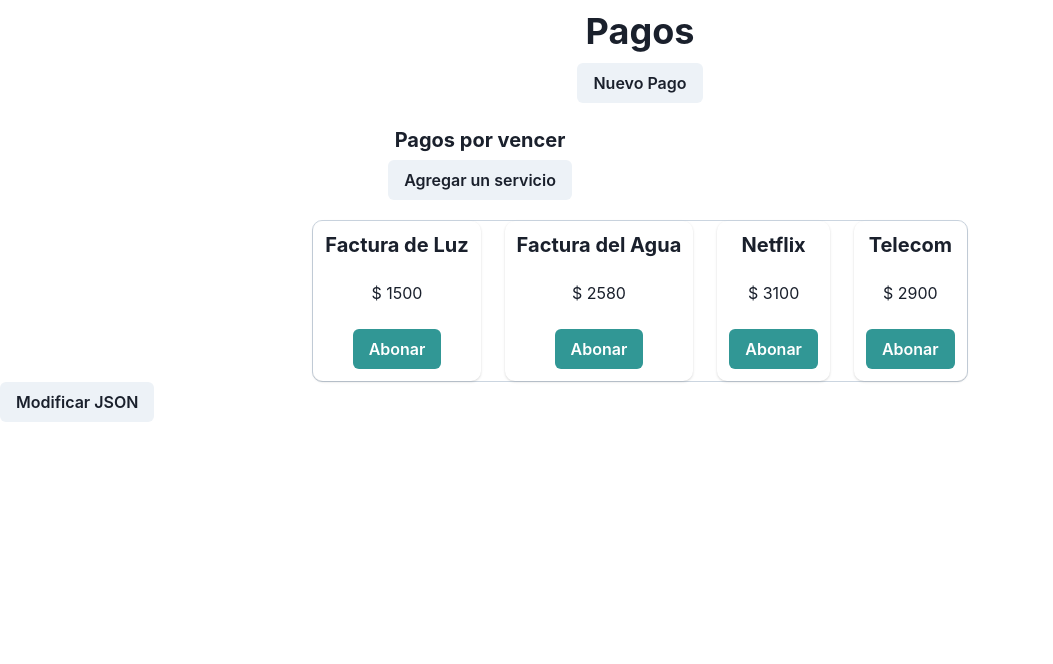
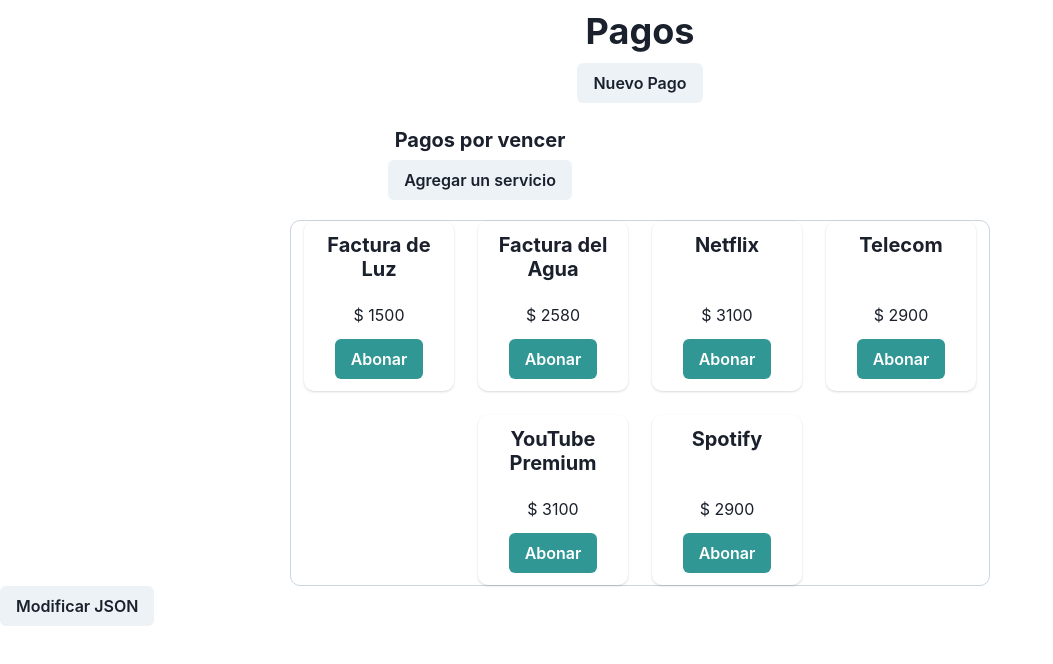
Before and after one commit to AldoOmarAndres/3erSprint, a Next.js app in the folder pillarbank/: page /1/pagos in a window 1280 px wide. Shown: the top 664 px of the page, without its empty margins (0-1053 px from the left). Built offline with nearby package versions, Linux system fonts and the light colour scheme.

Commit message:
Agregado rerender de las paginas(ahora solo en pagos.jsx)

```diff
--- a/pillarbank/public/serviciosUser.json
+++ b/pillarbank/public/serviciosUser.json
@@ -2,64 +2,42 @@
   {
     "idU": "1",
     "servicios": [
-      {
-        "name": "Factura de Luz",
-        "price": 1500
-      },
-      {
-        "name": "Factura del Agua",
-        "price": 2580
-      },
-      {
-        "name": "Netflix",
-        "price": 3100
-      },
-      {
-        "name": "Telecom",
-        "price": 2900
-      }
+      { "name": "Factura de Luz", "price": 1500 },
+      { "name": "Factura del Agua", "price": 2580 },
+      { "name": "Netflix", "price": 3100 },
+      { "name": "Telecom", "price": 2900 }
     ]
   },
   {
     "idU": "2",
     "servicios": [
-      {
-        "name": "Factura de Luz",
-        "price": 1500
-      },
-      {
-        "name": "Factura del Agua",
-        "price": 2580
-      },
-      {
-        "name": "Netflix",
-        "price": 3100
-      },
-      {
-        "name": "Telecom",
-        "price": 2900
-      }
+      { "name": "Factura de Luz", "price": 1500 },
+      { "name": "Factura del Agua", "price": 2580 },
+      { "name": "Netflix", "price": 3100 },
+      { "name": "Telecom", "price": 2900 }
     ]
   },
   {
     "idU": "3",
     "servicios": [
-      {
-        "name": "Factura de Luz",
-        "price": 1500
-      },
-      {
-        "name": "Twitch",
-        "price": 2580
-      },
-      {
-        "name": "Amazon Prime",
-        "price": 3100
-      },
-      {
-        "name": "Personal",
-        "price": 2900
-      }
+      { "name": "Factura de Luz", "price": 1500 },
+      { "name": "Twitch", "price": 2580 },
+      { "name": "Amazon Prime", "price": 3100 },
+      { "name": "Personal", "price": 2900 }
+    ]
+  },
+  {
+    "idU": "1",
+    "servicios": [
+      { "name": "YouTube Premium", "price": 3100 },
+      { "name": "Spotify", "price": 2900 }
+    ]
+  },
+  {
+    "idU": "2",
+    "servicios": [
+      { "name": "YouTube Premium", "price": 3100 },
+      { "name": "Spotify", "price": 2900 }
     ]
   }
 ]
--- a/pillarbank/src/components/PagosCard/PagosCard.jsx
+++ b/pillarbank/src/components/PagosCard/PagosCard.jsx
@@ -12,13 +12,13 @@
 export default function PagosCard({name, price}) {
   return (
     <>
-      <Card maxH="180px" size='sm' borderRadius='10px'>
+      <Card maxH="170px" size='sm' borderRadius='10px' maxW='150px' minW='150px' minH='170px'>
         <CardHeader textAlign="center">
           <Heading size='md'>{name}</Heading>
         </CardHeader>
-        <CardBody textAlign='center'>
-            <Text>$ {price}</Text>
+        <CardBody>
         </CardBody>
+        <Text  textAlign='center' mt='-20px'>$ {price}</Text>
         <CardFooter justifyContent='center'>
           <Button colorScheme="teal">Abonar</Button>
         </CardFooter>
--- a/pillarbank/src/hooks/currentUser.js
+++ b/pillarbank/src/hooks/currentUser.js
@@ -2,7 +2,7 @@
 import {
   readLocalStorage,
   writeLocalStorage,
-} from "../utils/storage/sessionStorage";
+} from "../utils/sessionStorage";
 
 
 
--- a/pillarbank/src/pages/[idUser]/pagos.jsx
+++ b/pillarbank/src/pages/[idUser]/pagos.jsx
@@ -3,7 +3,8 @@
 import { Box, Button, HStack, Heading, VStack } from "@chakra-ui/react";
 import PagosCard from "../../components/PagosCard/PagosCard";
 import Layout from "../../components/Layout";
-import { fetchUserData, escribirJson } from "../../utils/files/filesFunctions";
+import { fetchUserData } from "../../utils/filesFunctions";
+import { useRouter } from 'next/navigation'
 
 export async function getServerSideProps(context) {
   const { params } = context;
@@ -54,25 +55,34 @@
 */
 
 export default function PagosPage({ user }) {
+  const router = useRouter()
+
   const pagos = user.map((d) =>
     d.servicios.map((s) => <PagosCard name={s.name} price={s.price} />)
   );
 
-  const handleClick = () => {
-    const data = {
-      idU: "1",
-      servicios: [
-        {
-          name: "YouTube Premium",
-          price: 3100,
-        },
-        {
-          name: "Spotify",
-          price: 2900,
-        },
-      ],
-    };
-    escribirJson("serviciosUser", data);
+  const handleClick = async () => {
+    await fetch("/api/userData", {
+      method: "POST",
+      headers: {
+        "Content-Type": "application/json",
+      },
+      body: JSON.stringify({
+        idU: "3",
+        servicios: [
+          {
+            name: "Algo",
+            price: 2900,
+          },
+        ],
+      }),
+    });
+    router.push({
+      pathname: '/[idUser]/pagos',
+      query: { idUser: user[0].idU }
+    },
+    undefined, { shallow: true }
+    )
   };
 
   return (
@@ -96,8 +106,9 @@
             borderColor="gray.300"
             borderRadius="10px"
             flexWrap="wrap"
-            justifyContent="right"
+            justifyContent="center"
             spacing={6}
+            maxW='700px'
           >
             {pagos}
           </HStack>
--- /dev/null
+++ b/pillarbank/src/pages/api/userData.js
@@ -0,0 +1,33 @@
+import fsPromises from 'fs/promises';
+import path from 'path';
+
+export default async function handler(req, res, file) {
+
+  const dataFilePath = path.join(process.cwd(), `public/${"serviciosUser"}.json`)
+
+  if (req.method === 'POST') {
+    try {
+      // Read the existing data from the JSON file
+      const jsonData = await fsPromises.readFile(dataFilePath);
+      const objectData = JSON.parse(jsonData);
+
+      // Add the new data to the object
+
+      objectData.push(req.body);
+
+      // Convert the object back to a JSON string
+      const updatedData = JSON.stringify(objectData);
+
+      // Write the updated data to the JSON file
+      await fsPromises.writeFile(dataFilePath, updatedData);
+
+      // Send a success response
+      res.status(200).json({ message: 'Data stored successfully' });
+    } catch (error) {
+      console.error(error);
+      // Send an error response
+      res.status(500).json({ message: 'Error storing data' });
+    }
+  }
+
+}
--- a/pillarbank/src/utils/files/filesFunctions.js
+++ b/pillarbank/src/utils/filesFunctions.js
@@ -1,11 +1,5 @@
-import fs from 'fs'
-
 const URL = "http://localhost:3000/";
 
-export async function escribirJson(file, data) {
-
-  await fs.writeFile(URL + `${file}`, JSON.stringify(data));
-}
 
 export async function fetchUserData(userId, file) {
 
```
Also changed, not shown: pillarbank/src/utils/sessionStorage.js (renamed from pillarbank/src/utils/storage/sessionStorage.js).
